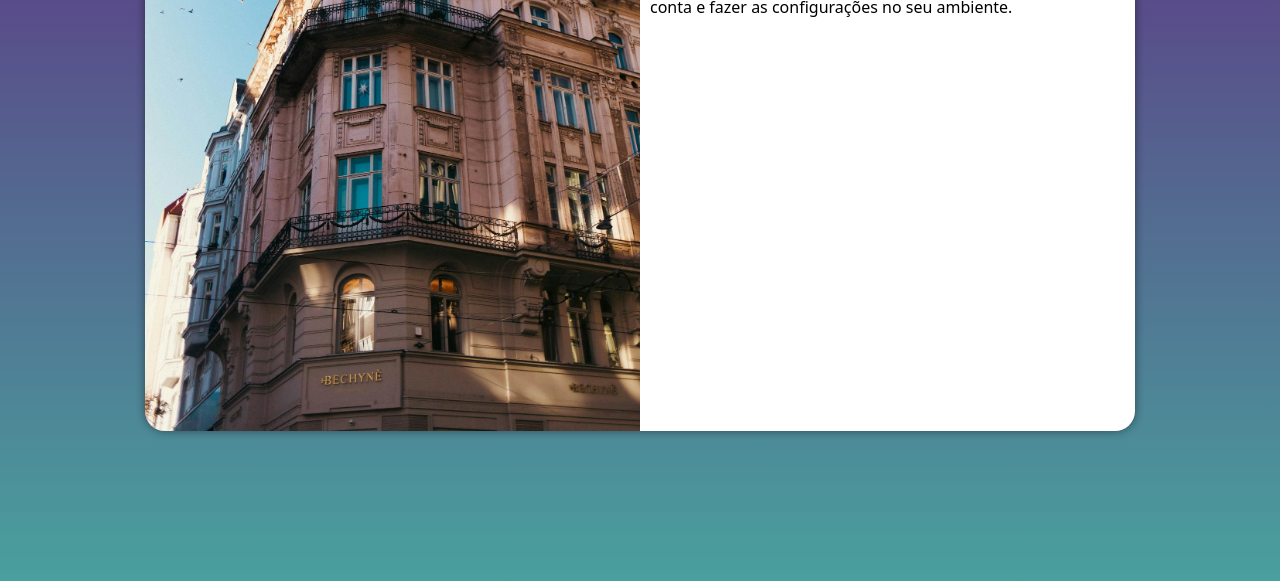
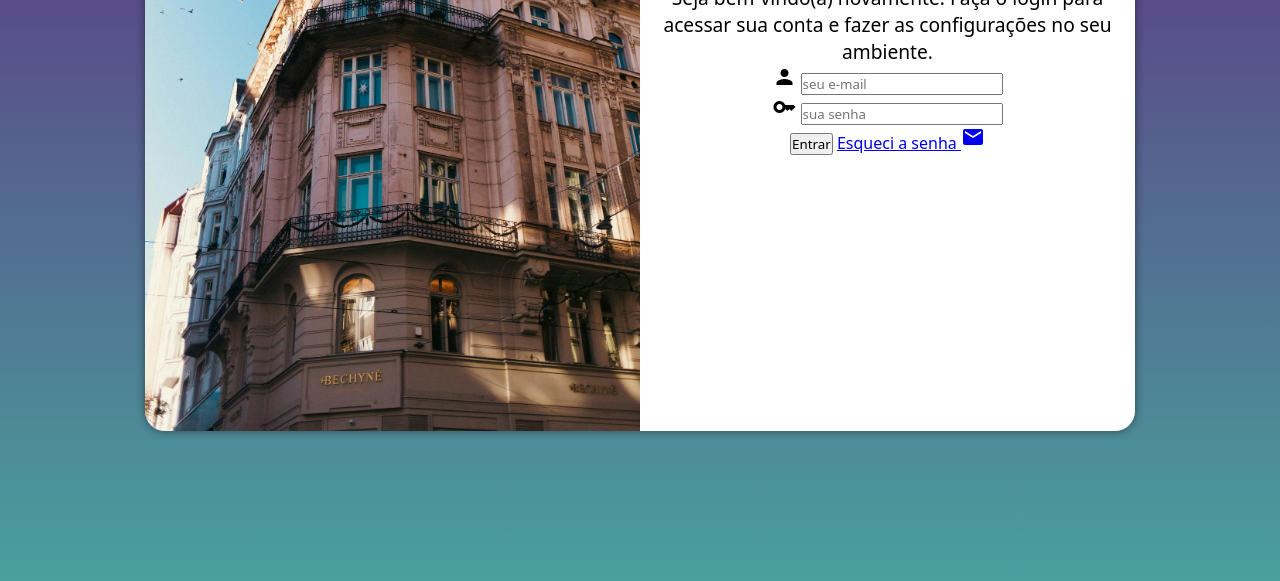
Before and after one commit to pedroarmandog/projeto-login, a plain HTML site: page index.html in a window 1280 px wide. Shown: the part 219-800 px from the top of the page. Drawn offline with Linux system fonts and the light colour scheme.

Commit message:
Atualizei formulário

```diff
--- a/estilos/media-query.css
+++ b/estilos/media-query.css
@@ -55,4 +55,12 @@ Grandes telas: acima de 1200px
         float: right;
         width: 50%;
     }
+
+    div#formulario > h1 {
+        font-size: 2em;
+    }
+
+    div#formulario > p {
+    font-size: 1.2em;
 }
+}
--- a/estilos/style.css
+++ b/estilos/style.css
@@ -53,3 +53,12 @@ section#login > div#formulario {
     display: block;
     padding: 10px;
 }
+
+div#formulario {
+    text-align: center;
+    margin-bottom: 10px;
+}
+
+div#formulario > p {
+    font-size: 0.8em;
+}
--- a/index.html
+++ b/index.html
@@ -6,6 +6,8 @@
     <title>Login</title>
     <link rel="stylesheet" href="estilos/style.css">
     <link rel="stylesheet" href="estilos/media-query.css">
+    <link href="https://fonts.googleapis.com/icon?family=Material+Icons" rel="stylesheet">
+
 </head>
 <body>
     <main>
@@ -17,7 +19,18 @@
                 <h1>Login</h1>
                 <p>Seja bem-vindo(a) novamente. Faça o login para acessar sua conta e fazer as configurações no seu ambiente.</p>
                 <form action="login.php" method="post">
-
+                    <div class="campo">
+                        <span class="material-icons">person</span>
+                        <input type="email" name="login" id="ilogin" placeholder="seu e-mail" autocomplete="email" required maxlength="30">
+                        <label for="ilogin"></label>
+                    </div>
+                    <div>
+                        <span class="material-icons">key</span>
+                        <input type="password" name="senha" id="isenha" placeholder="sua senha" autocomplete="current-password" required minlength="8" maxlength="20">
+                        <label for="isenha"></label>
+                    </div>
+                    <input type="submit" value="Entrar">
+                    <a href="esqueci.html">Esqueci a senha <span class="material-icons">mail</span></a>
                 </form>
 
 
```
